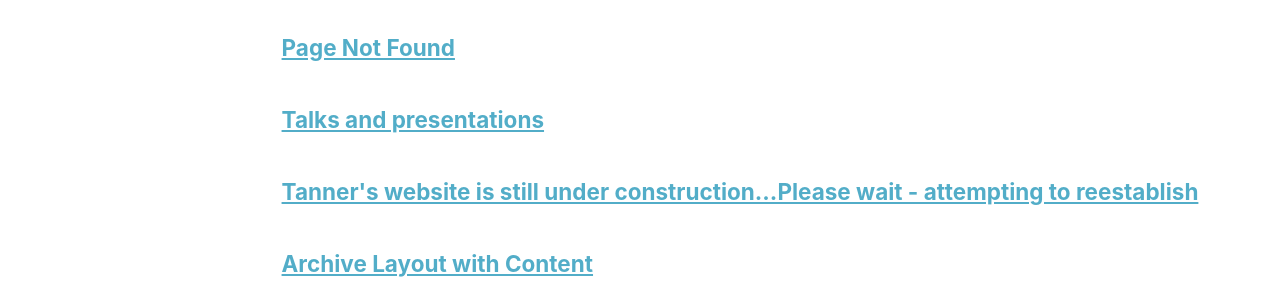
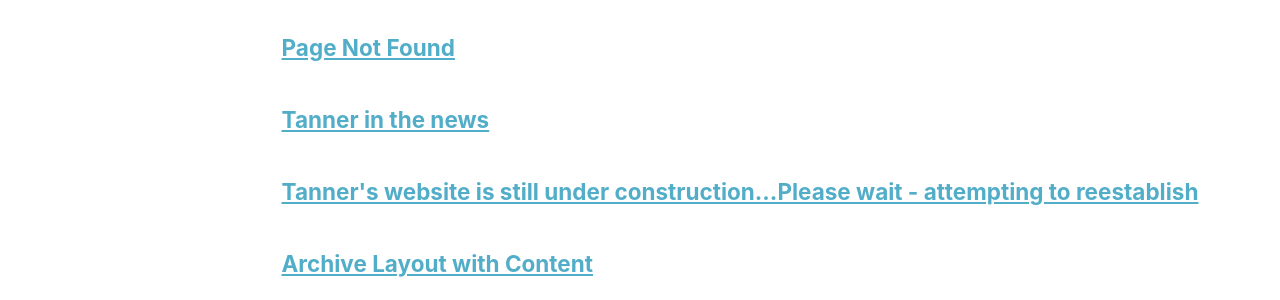
Before and after one commit to Tannerguo/tannerguo.github.io, a Jekyll site: the page built from _pages/page-archive.html, in a window 1280 px wide. Shown: the part 157-457 px from the top of the page. Built offline with Jekyll 4.4.1, drawn with Linux system fonts in a browser that asks for light colours.

Commit message:
Update News.html

```diff
--- a/_pages/News.html
+++ b/_pages/News.html
@@ -1,7 +1,7 @@
 ---
 layout: archive
-title: "Talks and presentations"
-permalink: /talks/
+title: "Tanner in the news"
+permalink: /
 author_profile: true
 ---
 
```
